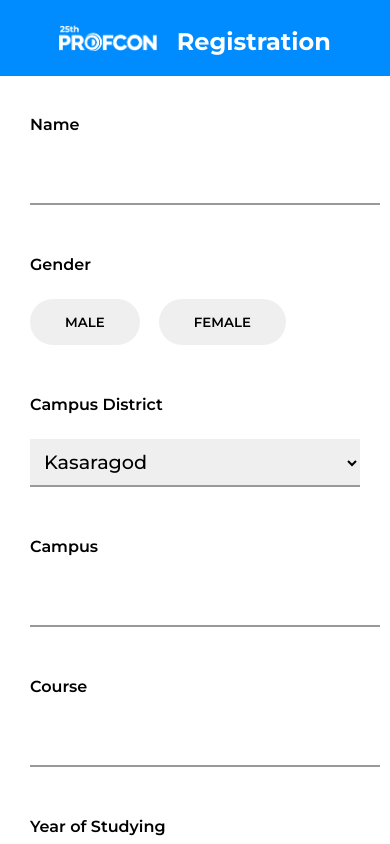
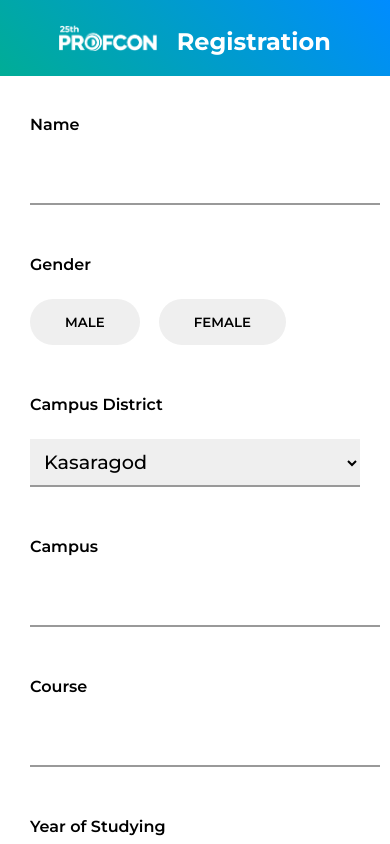
Before and after one commit to aqeelshamz/Profcon2021Registration-New, a plain HTML site: page index.html in a window 390 px wide. Shown: the top 844 px of the page. Drawn offline with Linux system fonts and the light colour scheme.

Commit message:
gradient header

```diff
--- a/style.scss
+++ b/style.scss
@@ -161,7 +161,7 @@ h4, h2{
     }
 
     .row{
-        background: #008cff;
+        background: linear-gradient(45deg,#00ad96, #008cff);
         position: fixed;
         h1{
             font-size: 1.5rem;
```
Also changed, not shown: style.css, 1 other file.
